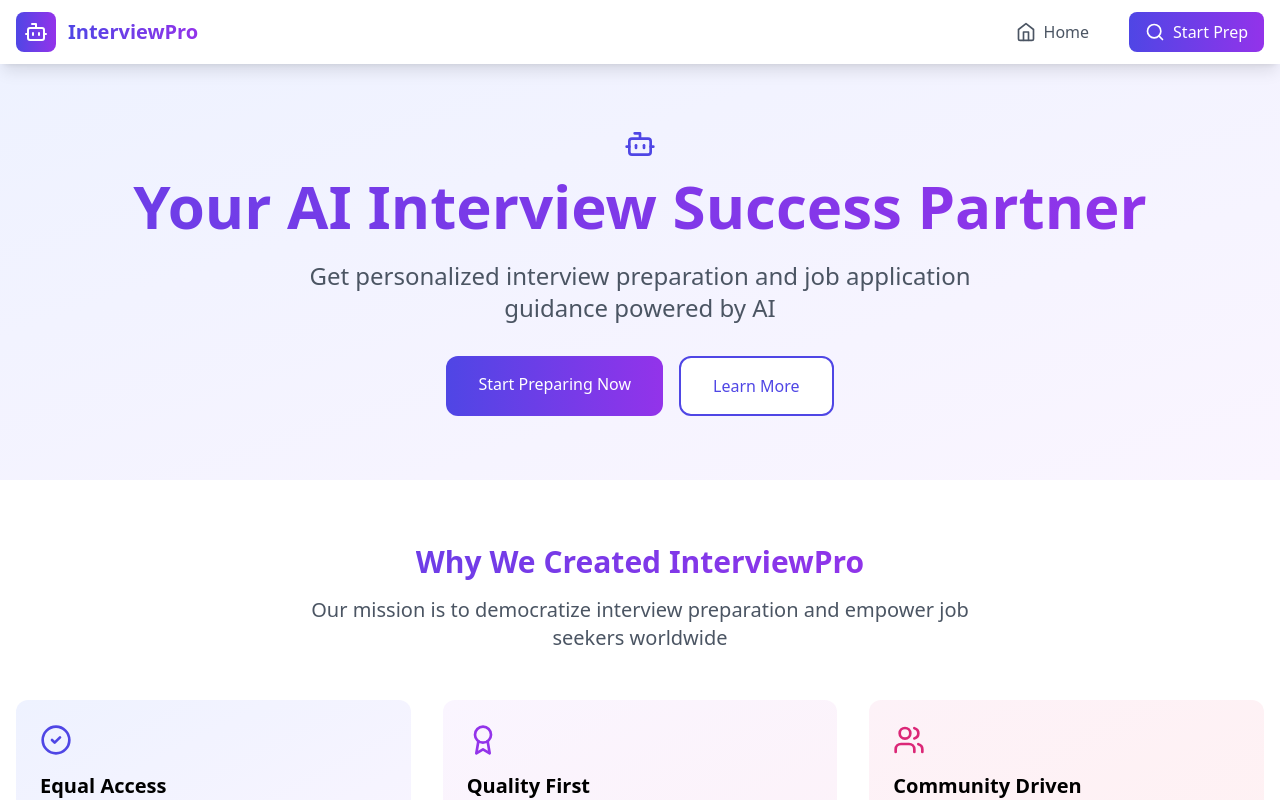
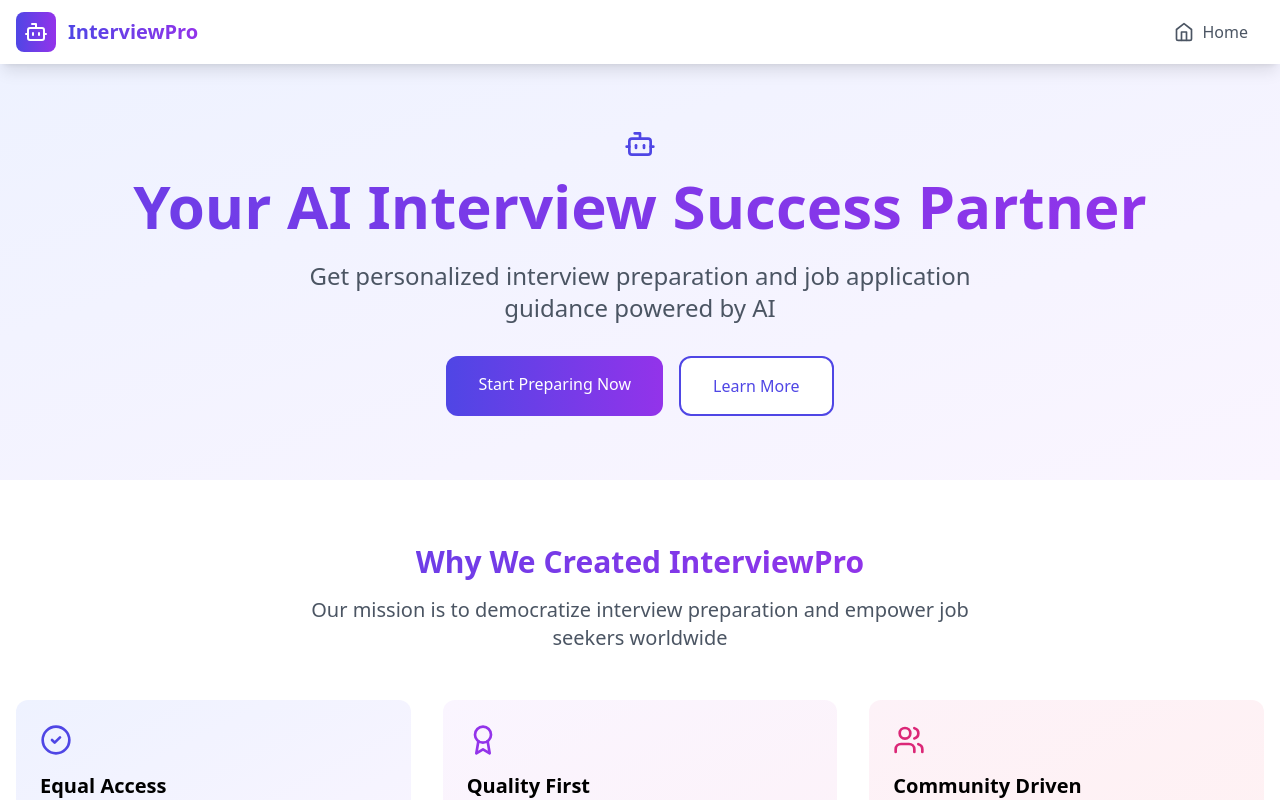
Before and after one commit to tholumuzikhuboni/interviewpro, a React (Vite) app: page / in a window 1280 px wide. Shown: the top 800 px of the page. Built offline with nearby package versions, Linux system fonts and the light colour scheme.

Commit message:
Update Navbar.tsx

```diff
--- a/src/components/Navbar.tsx
+++ b/src/components/Navbar.tsx
@@ -24,13 +24,6 @@ export default function Navbar() {
               <Home className="h-5 w-5 text-gray-600" />
               <span className="text-gray-600">Home</span>
             </Link>
-            <Link
-              to="/interview-prep"
-              className="flex items-center space-x-2 px-4 py-2 rounded-lg text-white bg-gradient-to-r from-indigo-600 to-purple-600 hover:from-indigo-700 hover:to-purple-700 transition-colors"
-            >
-              <Search className="h-5 w-5" />
-              <span>Start Prep</span>
-            </Link>
           </div>
         </div>
       </div>
```
